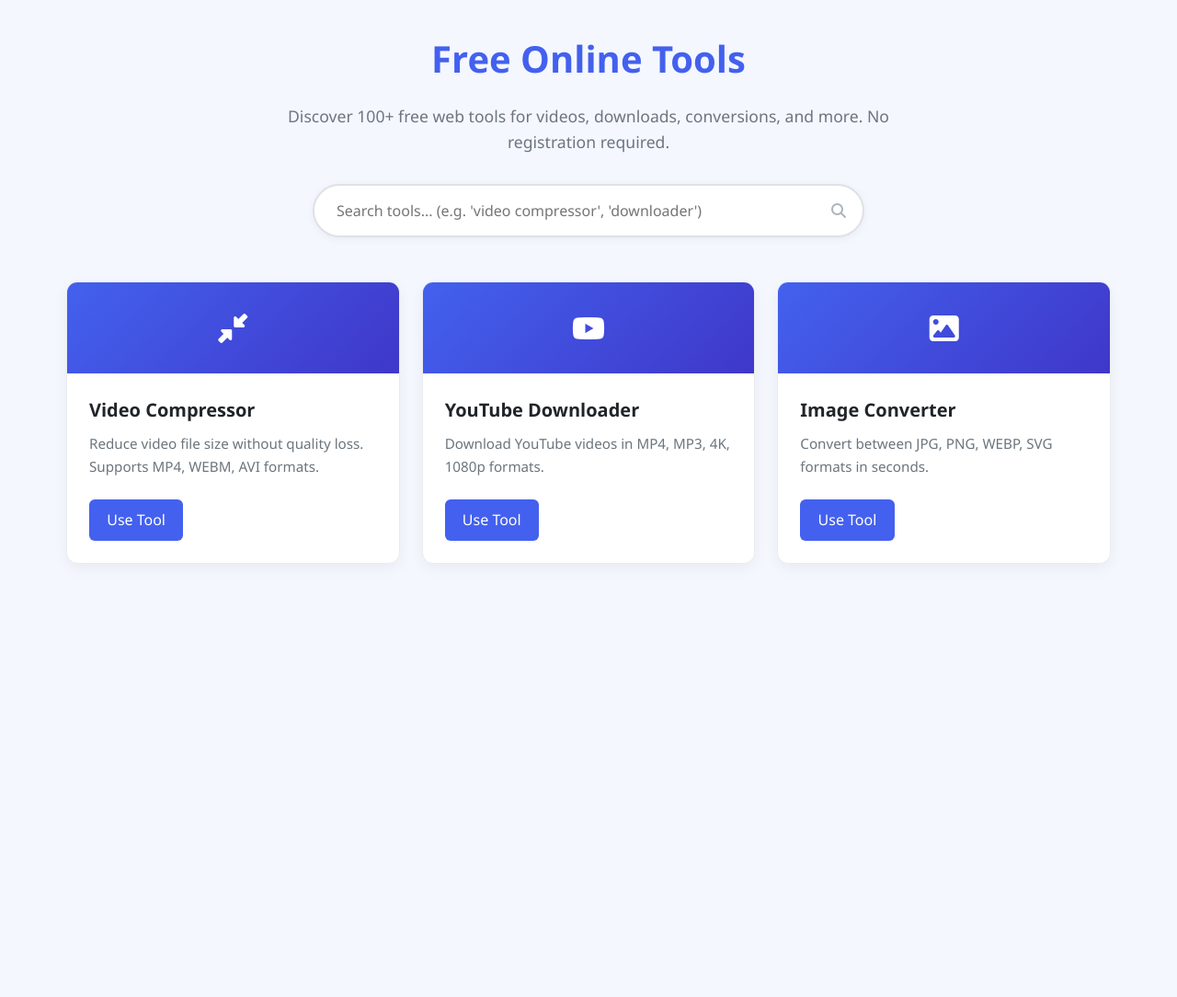
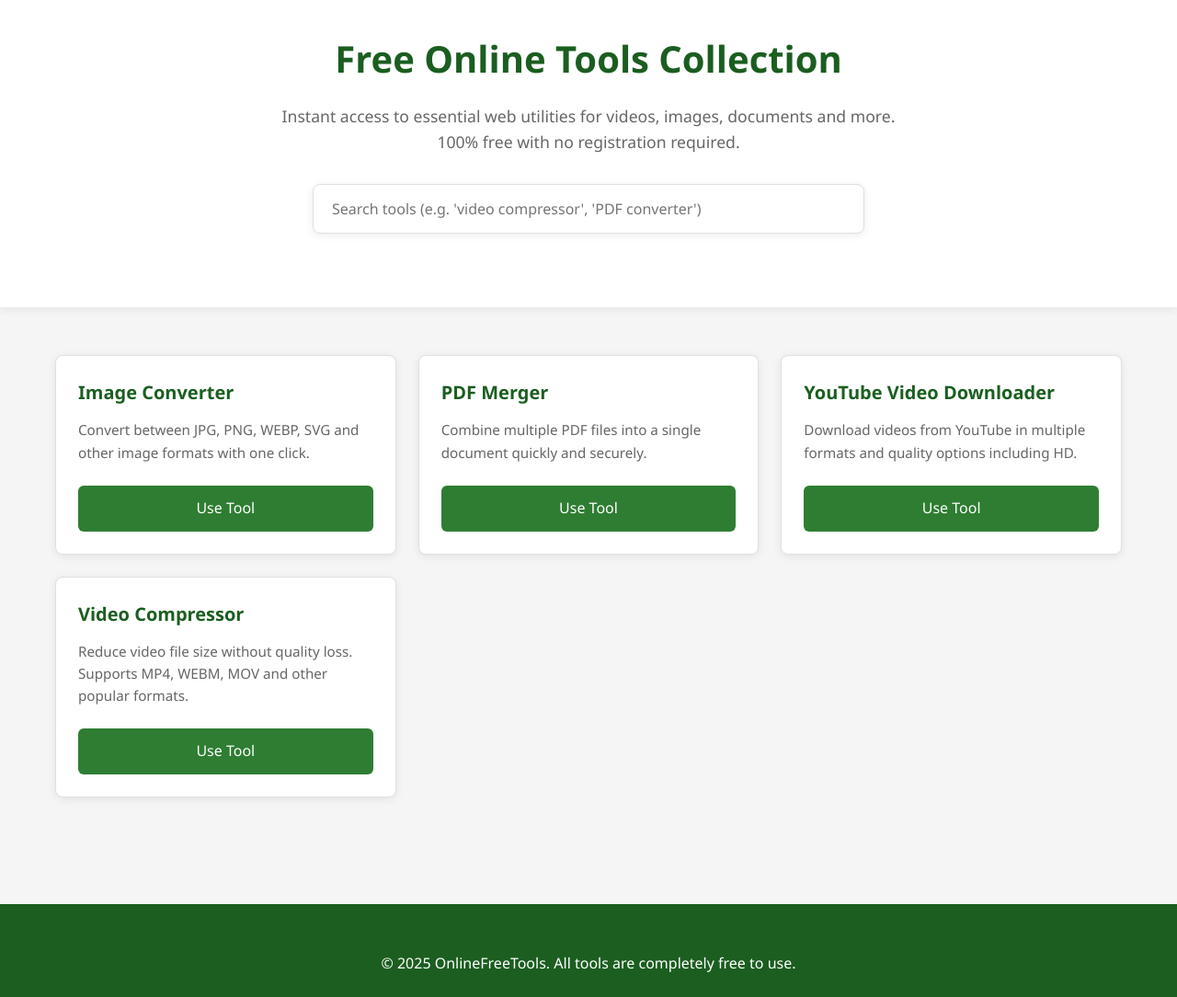
Before and after one commit to yourfreetools/onlinefreetools, a plain HTML site: page index.html in a window 1280 px wide. Shown: the whole page at 92% size. Before the commit the page ends 800 px from the top, so only its background shows below. Drawn offline with Linux system fonts and the light colour scheme.

Commit message:
Update index.html

```diff
--- a/index.html
+++ b/index.html
@@ -3,55 +3,85 @@
 <head>
     <meta charset="UTF-8">
     <meta name="viewport" content="width=device-width, initial-scale=1.0">
-    <title>Free Online Tools Hub - Video, Downloader, Converters</title>
-    <meta name="description" content="100+ free online tools: video compressor, downloaders, converters, and more. No registration needed.">
+    <title>Free Online Tools Collection | Web Utilities & Converters</title>
+    <meta name="description" content="100% free online tools for videos, images, documents and more. No registration required. Instant access to web utilities for everyone.">
+    <meta name="keywords" content="free online tools, video compressor, image converter, PDF tools, web utilities">
+    <meta name="author" content="OnlineFreeTools">
+    <meta name="robots" content="index, follow">
 
-    <!-- Font Awesome for icons -->
-    <link rel="stylesheet" href="https://cdnjs.cloudflare.com/ajax/libs/font-awesome/6.4.0/css/all.min.css">
+    <!-- Open Graph / Facebook -->
+    <meta property="og:type" content="website">
+    <meta property="og:url" content="https://onlinefreetools.pages.dev/">
+    <meta property="og:title" content="Free Online Tools Collection | Web Utilities & Converters">
+    <meta property="og:description" content="100% free online tools for videos, images, documents and more. No registration required.">
+    <meta property="og:image" content="https://onlinefreetools.pages.dev/preview.jpg">
+
+    <!-- Twitter -->
+    <meta property="twitter:card" content="summary_large_image">
+    <meta property="twitter:url" content="https://onlinefreetools.pages.dev/">
+    <meta property="twitter:title" content="Free Online Tools Collection">
+    <meta property="twitter:description" content="Instant access to free web utilities for videos, images and documents.">
+    <meta property="twitter:image" content="https://onlinefreetools.pages.dev/preview.jpg">
 
     <style>
         :root {
-            --primary: #4361ee;
-            --secondary: #3f37c9;
-            --light: #f8f9fa;
-            --dark: #212529;
+            --primary: #2e7d32;
+            --primary-light: #4caf50;
+            --primary-dark: #1b5e20;
+            --text: #333333;
+            --text-light: #666666;
+            --bg: #ffffff;
+            --border: #e0e0e0;
+            --shadow: 0 2px 10px rgba(0,0,0,0.08);
         }
 
         * {
             margin: 0;
             padding: 0;
             box-sizing: border-box;
-            font-family: 'Segoe UI', Tahoma, Geneva, Verdana, sans-serif;
+            font-family: 'Segoe UI', Roboto, Oxygen, Ubuntu, Cantarell, 'Open Sans', sans-serif;
         }
 
         body {
-            background-color: #f5f7ff;
-            color: var(--dark);
+            background-color: #f5f5f5;
+            color: var(--text);
             line-height: 1.6;
+            padding: 0;
         }
 
         .container {
             max-width: 1200px;
             margin: 0 auto;
-            padding: 2rem;
+            padding: 20px;
         }
 
         header {
+            background-color: var(--bg);
+            padding: 2rem 0;
+            box-shadow: var(--shadow);
+            margin-bottom: 2rem;
+        }
+
+        .header-content {
+            max-width: 800px;
+            margin: 0 auto;
             text-align: center;
-            margin-bottom: 3rem;
         }
 
         h1 {
             font-size: 2.5rem;
-            color: var(--primary);
+            color: var(--primary-dark);
             margin-bottom: 1rem;
+            font-weight: 600;
         }
 
         .subtitle {
             font-size: 1.1rem;
-            color: #6c757d;
+            color: var(--text-light);
+            margin-bottom: 2rem;
             max-width: 700px;
-            margin: 0 auto 2rem;
+            margin-left: auto;
+            margin-right: auto;
         }
 
         .search-container {
@@ -62,190 +92,217 @@
 
         #search {
             width: 100%;
-            padding: 1rem 1.5rem;
-            border: 2px solid #dee2e6;
-            border-radius: 50px;
+            padding: 15px 20px;
+            border: 1px solid var(--border);
+            border-radius: 8px;
             font-size: 1rem;
             outline: none;
             transition: all 0.3s;
-            box-shadow: 0 2px 10px rgba(0,0,0,0.05);
+            box-shadow: var(--shadow);
         }
 
         #search:focus {
             border-color: var(--primary);
-            box-shadow: 0 2px 15px rgba(67, 97, 238, 0.2);
-        }
-
-        .search-icon {
-            position: absolute;
-            right: 20px;
-            top: 50%;
-            transform: translateY(-50%);
-            color: #adb5bd;
+            box-shadow: 0 0 0 3px rgba(46, 125, 50, 0.2);
         }
 
         .tools-grid {
             display: grid;
             grid-template-columns: repeat(auto-fill, minmax(300px, 1fr));
             gap: 1.5rem;
+            margin-bottom: 3rem;
         }
 
         .tool-card {
-            background: white;
-            border-radius: 12px;
+            background: var(--bg);
+            border-radius: 8px;
             overflow: hidden;
-            box-shadow: 0 5px 15px rgba(0,0,0,0.05);
+            box-shadow: var(--shadow);
             transition: all 0.3s ease;
-            border: 1px solid #e9ecef;
+            border: 1px solid var(--border);
+            display: flex;
+            flex-direction: column;
         }
 
         .tool-card:hover {
             transform: translateY(-5px);
-            box-shadow: 0 10px 25px rgba(0,0,0,0.1);
-        }
-
-        .tool-icon {
-            background: linear-gradient(135deg, var(--primary), var(--secondary));
-            color: white;
-            padding: 1.5rem;
-            text-align: center;
-            font-size: 2rem;
+            box-shadow: 0 10px 20px rgba(0,0,0,0.1);
         }
 
         .tool-content {
             padding: 1.5rem;
+            flex-grow: 1;
+            display: flex;
+            flex-direction: column;
         }
 
         .tool-title {
             font-size: 1.25rem;
-            margin-bottom: 0.5rem;
-            color: var(--dark);
+            margin-bottom: 0.75rem;
+            color: var(--primary-dark);
+            font-weight: 600;
         }
 
         .tool-desc {
-            color: #6c757d;
+            color: var(--text-light);
             margin-bottom: 1.5rem;
             font-size: 0.95rem;
+            flex-grow: 1;
         }
 
         .tool-link {
             display: inline-block;
-            padding: 0.6rem 1.2rem;
+            padding: 0.75rem 1.5rem;
             background-color: var(--primary);
             color: white;
             text-decoration: none;
             border-radius: 6px;
             font-weight: 500;
+            text-align: center;
             transition: all 0.3s;
+            margin-top: auto;
         }
 
         .tool-link:hover {
-            background-color: var(--secondary);
+            background-color: var(--primary-dark);
         }
 
         .no-results {
             grid-column: 1 / -1;
             text-align: center;
-            padding: 2rem;
-            color: #6c757d;
+            padding: 3rem;
+            color: var(--text-light);
+            font-size: 1.1rem;
+        }
+
+        footer {
+            background-color: var(--primary-dark);
+            color: white;
+            padding: 2rem 0;
+            text-align: center;
+            margin-top: 3rem;
         }
 
         @media (max-width: 768px) {
+            h1 {
+                font-size: 2rem;
+            }
+
             .tools-grid {
                 grid-template-columns: 1fr;
+            }
+
+            .container {
+                padding: 15px;
             }
         }
     </style>
 </head>
 <body>
-    <div class="container">
-        <header>
-            <h1>Free Online Tools</h1>
-            <p class="subtitle">Discover 100+ free web tools for videos, downloads, conversions, and more. No registration required.</p>
+    <header>
+        <div class="header-content">
+            <h1>Free Online Tools Collection</h1>
+            <p class="subtitle">Instant access to essential web utilities for videos, images, documents and more. 100% free with no registration required.</p>
 
             <div class="search-container">
-                <input type="text" id="search" placeholder="Search tools... (e.g. 'video compressor', 'downloader')">
-                <i class="fas fa-search search-icon"></i>
+                <input type="text" id="search" placeholder="Search tools (e.g. 'video compressor', 'PDF converter')" aria-label="Search tools">
             </div>
-        </header>
+        </div>
+    </header>
 
+    <div class="container">
         <div class="tools-grid" id="toolsContainer">
-            <!-- Tool 1 -->
-            <div class="tool-card" data-tags="video compressor mp4 webm reduce size">
-                <div class="tool-icon">
-                    <i class="fas fa-compress-alt"></i>
-                </div>
-                <div class="tool-content">
-                    <h3 class="tool-title">Video Compressor</h3>
-                    <p class="tool-desc">Reduce video file size without quality loss. Supports MP4, WEBM, AVI formats.</p>
-                    <a href="https://freevideocompressor.pages.dev/" class="tool-link">Use Tool</a>
-                </div>
-            </div>
-
-            <!-- Tool 2 -->
-            <div class="tool-card" data-tags="youtube downloader mp3 mp4 video">
-                <div class="tool-icon">
-                    <i class="fab fa-youtube"></i>
-                </div>
-                <div class="tool-content">
-                    <h3 class="tool-title">YouTube Downloader</h3>
-                    <p class="tool-desc">Download YouTube videos in MP4, MP3, 4K, 1080p formats.</p>
-                    <a href="https://yourdownloader.pages.dev/" class="tool-link">Use Tool</a>
-                </div>
-            </div>
-
-            <!-- Tool 3 -->
-            <div class="tool-card" data-tags="image converter jpg png webp">
-                <div class="tool-icon">
-                    <i class="fas fa-image"></i>
-                </div>
-                <div class="tool-content">
-                    <h3 class="tool-title">Image Converter</h3>
-                    <p class="tool-desc">Convert between JPG, PNG, WEBP, SVG formats in seconds.</p>
-                    <a href="https://imageconverter.pages.dev/" class="tool-link">Use Tool</a>
-                </div>
-            </div>
-
-            <!-- Add more tools as needed -->
+            <!-- Tools will be loaded here dynamically -->
         </div>
     </div>
 
+    <footer>
+        <div class="container">
+            <p>&copy; <span id="year"></span> OnlineFreeTools. All tools are completely free to use.</p>
+        </div>
+    </footer>
+
     <script>
-        // Instant search functionality
-        const searchInput = document.getElementById('search');
-        const toolsContainer = document.getElementById('toolsContainer');
-        const toolCards = document.querySelectorAll('.tool-card');
+        // Tool data - ADD NEW TOOLS HERE
+        const tools = [
+            {
+                title: "Video Compressor",
+                description: "Reduce video file size without quality loss. Supports MP4, WEBM, MOV and other popular formats.",
+                url: "https://freevideocompressor.pages.dev/",
+                tags: "video compress mp4 webm reduce size"
+            },
+            {
+                title: "YouTube Video Downloader",
+                description: "Download videos from YouTube in multiple formats and quality options including HD.",
+                url: "https://yourdownloader.pages.dev/",
+                tags: "youtube download mp3 mp4 video 1080p"
+            },
+            {
+                title: "Image Converter",
+                description: "Convert between JPG, PNG, WEBP, SVG and other image formats with one click.",
+                url: "https://imageconverter.pages.dev/",
+                tags: "image convert jpg png webp svg"
+            },
+            {
+                title: "PDF Merger",
+                description: "Combine multiple PDF files into a single document quickly and securely.",
+                url: "https://pdfmerger.pages.dev/",
+                tags: "pdf merge combine documents"
+            }
+            /*
+            TO ADD MORE TOOLS:
+            ,{
+                title: "Tool Name",
+                description: "Detailed tool description with keywords",
+                url: "https://tool-url.pages.dev/",
+                tags: "keywords for search functionality"
+            }
+            */
+        ];
 
-        searchInput.addEventListener('input', function() {
+        // Display tools with random positioning
+        function displayTools(toolsToShow) {
+            const container = document.getElementById('toolsContainer');
+            container.innerHTML = '';
+
+            if (toolsToShow.length === 0) {
+                container.innerHTML = '<div class="no-results">No tools found matching your search. Try different keywords.</div>';
+                return;
+            }
+
+            // Shuffle array for random positioning
+            const shuffledTools = [...toolsToShow].sort(() => 0.5 - Math.random());
+
+            shuffledTools.forEach(tool => {
+                const toolCard = document.createElement('div');
+                toolCard.className = 'tool-card';
+                toolCard.innerHTML = `
+                    <div class="tool-content">
+                        <h3 class="tool-title">${tool.title}</h3>
+                        <p class="tool-desc">${tool.description}</p>
+                        <a href="${tool.url}" class="tool-link">Use Tool</a>
+                    </div>
+                `;
+                container.appendChild(toolCard);
+            });
+        }
+
+        // Search functionality
+        document.getElementById('search').addEventListener('input', function() {
             const searchTerm = this.value.toLowerCase();
-            let hasResults = false;
+            const filteredTools = tools.filter(tool =>
+                tool.title.toLowerCase().includes(searchTerm) ||
+                tool.description.toLowerCase().includes(searchTerm) ||
+                tool.tags.toLowerCase().includes(searchTerm)
+            );
+            displayTools(filteredTools);
+        });
 
-            toolCards.forEach(card => {
-                const title = card.querySelector('.tool-title').textContent.toLowerCase();
-                const desc = card.querySelector('.tool-desc').textContent.toLowerCase();
-                const tags = card.getAttribute('data-tags').toLowerCase();
+        // Initial load
+        displayTools(tools);
 
-                if (title.includes(searchTerm) || desc.includes(searchTerm) || tags.includes(searchTerm)) {
-                    card.style.display = 'block';
-                    hasResults = true;
-                } else {
-                    card.style.display = 'none';
-                }
-            });
-
-            // Show "no results" message if needed
-            if (!hasResults) {
-                if (!document.querySelector('.no-results')) {
-                    const noResults = document.createElement('div');
-                    noResults.className = 'no-results';
-                    noResults.innerHTML = '<p>No tools found matching your search. Try different keywords.</p>';
-                    toolsContainer.appendChild(noResults);
-                }
-            } else {
-                const noResults = document.querySelector('.no-results');
-                if (noResults) noResults.remove();
-            }
-        });
+        // Set current year in footer
+        document.getElementById('year').textContent = new Date().getFullYear();
     </script>
 </body>
-</html>
+    </html>
```
